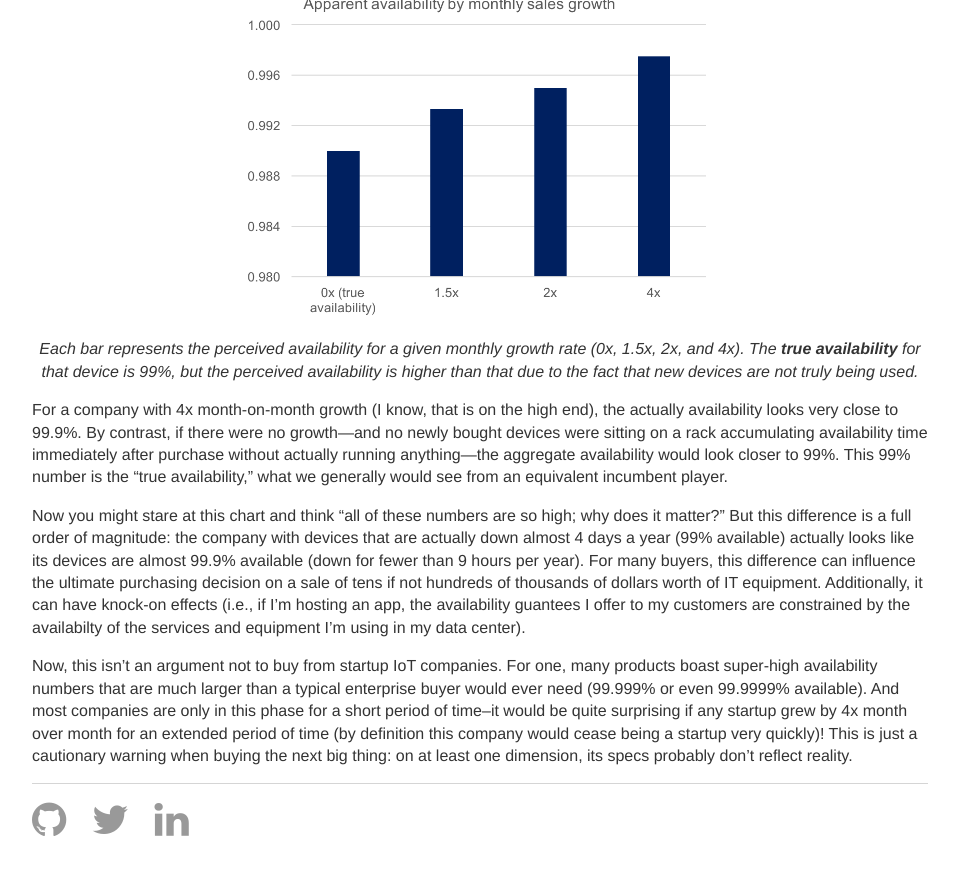
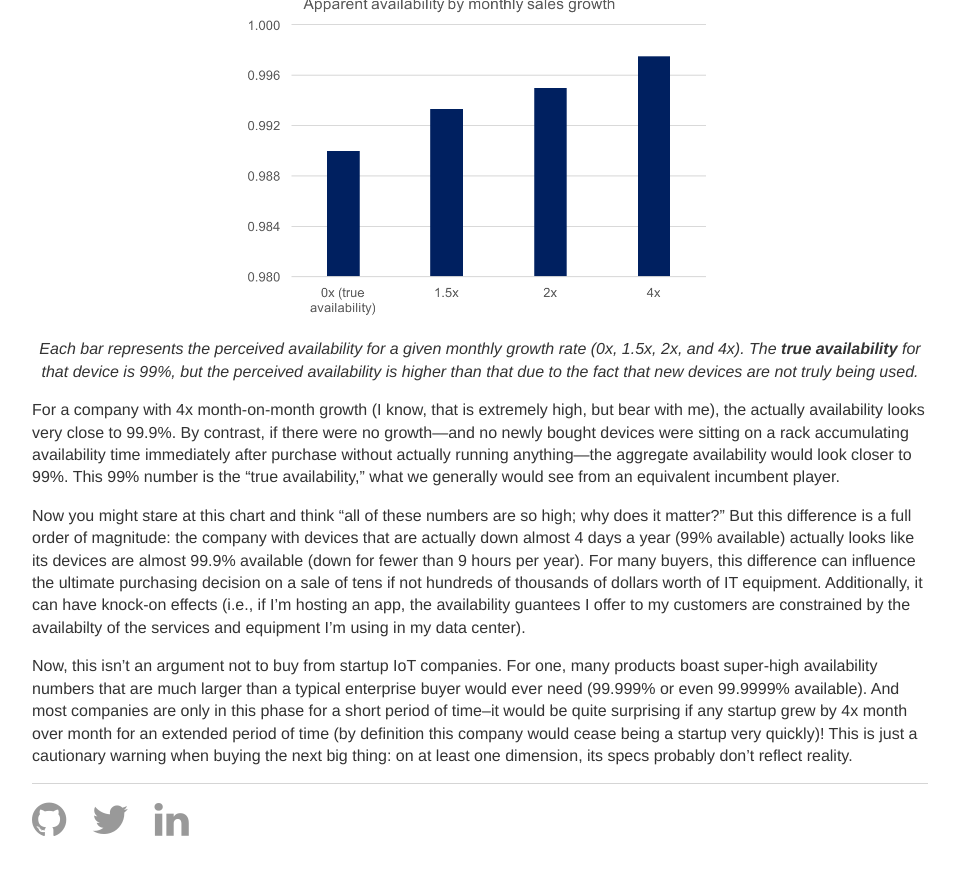
Before and after one commit to davidjwiner/davidjwiner.github.io, a Jekyll site: the page built from _posts/2017-11-25-availability.md, in a window 1280 px wide and 900 px high, scrolled down 1287 px. Shown: the top 875 px of the window, without its empty margins (160-1119 px from the left). Built offline with Jekyll 4.4.1, drawn with Linux system fonts in a browser that asks for light colours; nearby versions of some CDN libraries; formulas are drawn with MathJax 3; comment, search, counter and statistics services are not loaded.

Commit message:
Update availability post

```diff
--- a/_posts/2017-11-25-availability.md
+++ b/_posts/2017-11-25-availability.md
@@ -20,7 +20,7 @@ This effect would be marginal for mature companies but it is hugely impactful on
 <img class='inline-chart' src='/assets/availability/device_availability.png'/>
 <p class="caption">Each bar represents the perceived availability for a given monthly growth rate (0x, 1.5x, 2x, and 4x). The <b>true availability</b> for that device is 99%, but the perceived availability is higher than that due to the fact that new devices are not truly being used.</p>
 
-For a company with 4x month-on-month growth (I know, that is on the high end), the actually availability looks very close to 99.9%. By contrast, if there were no growth---and no newly bought devices were sitting on a rack accumulating availability time immediately after purchase without actually running anything---the aggregate availability would look closer to 99%. This 99% number is the "true availability," what we generally would see from an equivalent incumbent player.
+For a company with 4x month-on-month growth (I know, that is extremely high, but bear with me), the actually availability looks very close to 99.9%. By contrast, if there were no growth---and no newly bought devices were sitting on a rack accumulating availability time immediately after purchase without actually running anything---the aggregate availability would look closer to 99%. This 99% number is the "true availability," what we generally would see from an equivalent incumbent player.
 
 Now you might stare at this chart and think "all of these numbers are so high; why does it matter?" But this difference is a full order of magnitude: the company with devices that are actually down almost 4 days a year (99% available) actually looks like its devices are almost 99.9% available (down for fewer than 9 hours per year). For many buyers, this difference can influence the ultimate purchasing decision on a sale of tens if not hundreds of thousands of dollars worth of IT equipment. Additionally, it can have knock-on effects (i.e., if I'm hosting an app, the availability guantees I offer to my customers are constrained by the availabilty of the services and equipment I'm using in my data center).
 
```
